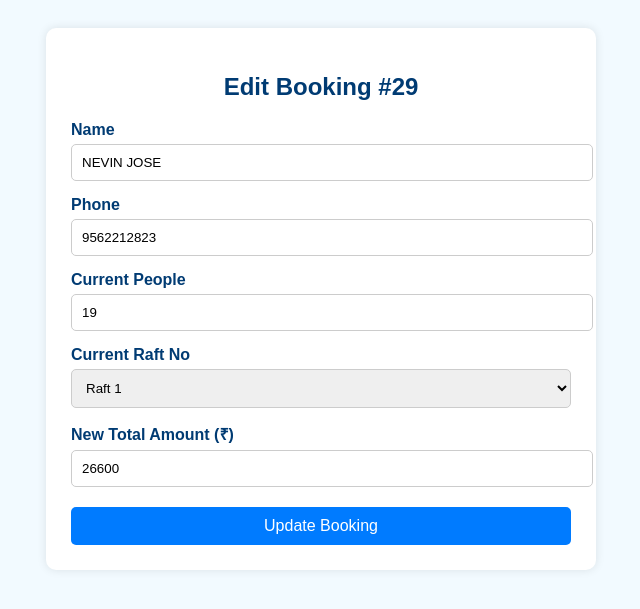
After one commit to nevinjose-dev/rafting_booking_app, a Flask app: page /edit/29 in a window 1280 px wide. The commit adds this page. Shown: the top 609 px of the page, without its empty margins (319-959 px from the left). Run offline with Flask 3, Linux system fonts and the light colour scheme; data comes from the database, SQL or seed files in the repository.

Commit message:
add edit feature on booking panel

```diff
--- a/app.py
+++ b/app.py
@@ -187,6 +187,28 @@ def delete_booking(booking_id):
     conn.commit()
     conn.close()
     return redirect(url_for('admin'))
+@app.route('/edit/<int:booking_id>', methods=['GET', 'POST'])
+def edit_booking(booking_id):
+    conn = sqlite3.connect('database/booking.db')
+    c = conn.cursor()
+
+    if request.method == 'POST':
+        people = int(request.form['people'])
+        raft_no = request.form['raft']
+        total = int(request.form['remaining'])
+
+        # Update the booking entry
+        c.execute("UPDATE bookings SET people=?, raft_no=?, total=?, status='edited' WHERE id=?",
+                  (people, raft_no, total, booking_id))
+        conn.commit()
+        conn.close()
+        return redirect(url_for('admin'))
+
+    # Fetch the booking to edit
+    booking = c.execute("SELECT * FROM bookings WHERE id=?", (booking_id,)).fetchone()
+    conn.close()
+    return render_template('edit.html', booking=booking)
+
 
 @app.route('/remaining-seats', methods=['POST'])
 def remaining_seats():
--- /dev/null
+++ b/templates/edit.html
@@ -0,0 +1,78 @@
+<!DOCTYPE html>
+<html>
+<head>
+  <title>Edit Booking</title>
+  <style>
+    body {
+      font-family: Arial, sans-serif;
+      padding: 20px;
+      background-color: #f2faff;
+    }
+    form {
+      max-width: 500px;
+      margin: auto;
+      background: white;
+      padding: 25px;
+      border-radius: 10px;
+      box-shadow: 0 0 10px rgba(0,0,0,0.1);
+    }
+    h2 {
+      text-align: center;
+      color: #003B73;
+    }
+    label {
+      display: block;
+      margin-top: 15px;
+      font-weight: bold;
+      color: #003B73;
+    }
+    input, select {
+      width: 100%;
+      padding: 10px;
+      margin-top: 5px;
+      border: 1px solid #ccc;
+      border-radius: 5px;
+    }
+    button {
+      margin-top: 20px;
+      background-color: #007bff;
+      color: white;
+      border: none;
+      padding: 10px 20px;
+      width: 100%;
+      font-size: 16px;
+      border-radius: 5px;
+      cursor: pointer;
+    }
+    button:hover {
+      background-color: #0056b3;
+    }
+  </style>
+</head>
+<body>
+  <form method="POST">
+    <h2>Edit Booking #{{ booking[0] }}</h2>
+
+    <label>Name</label>
+    <input type="text" value="{{ booking[1] }}" readonly>
+
+    <label>Phone</label>
+    <input type="text" value="{{ booking[2] }}" readonly>
+
+    <label>Current People</label>
+    <input type="number" name="people" value="{{ booking[6] }}" min="1" max="30" required>
+
+    <label>Current Raft No</label>
+    <select name="raft" required>
+      {% for i in range(1, 6) %}
+        <option value="Raft {{ i }}" {% if booking[7] == ('Raft ' ~ i) %}selected{% endif %}>Raft {{ i }}</option>
+      {% endfor %}
+    </select>
+
+    <label>New Total Amount (₹)</label>
+    <input type="number" name="remaining" value="{{ booking[9] }}" required>
+
+    <button type="submit">Update Booking</button>
+  </form>
+</body>
+</html>
```
Also changed, not shown: templates/admin.html (+15 -4 lines).
